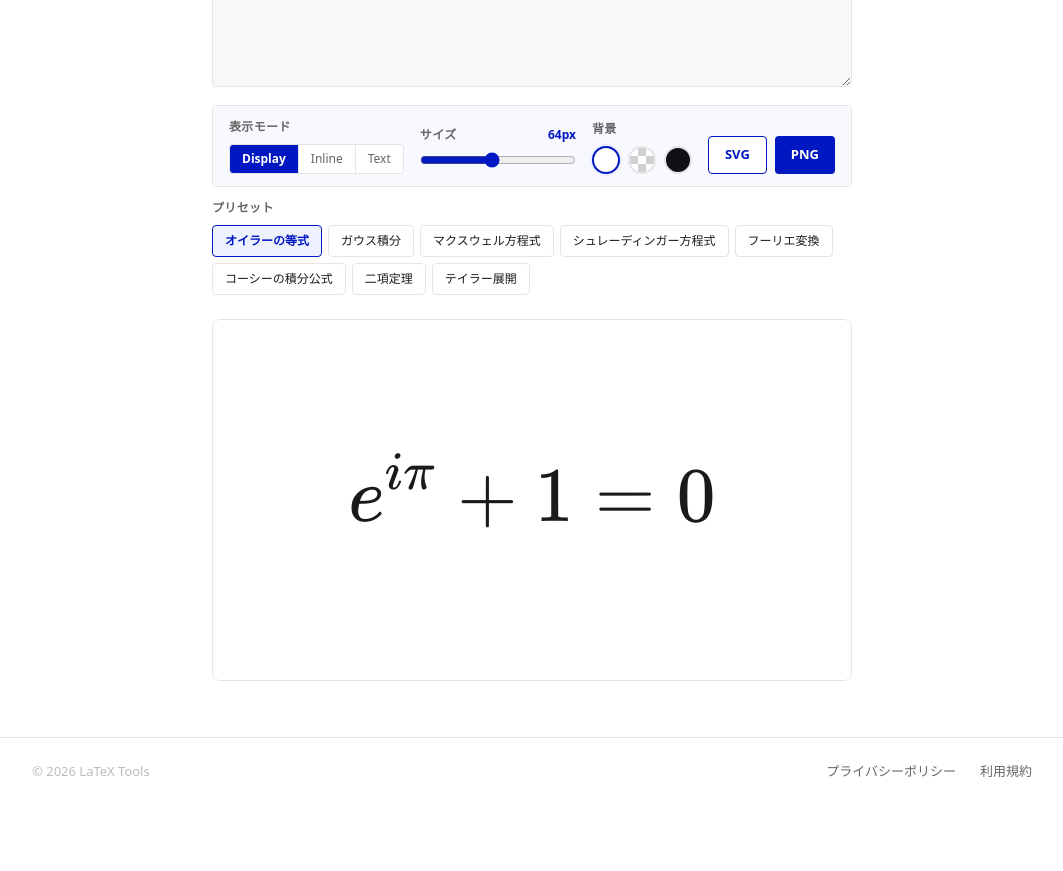
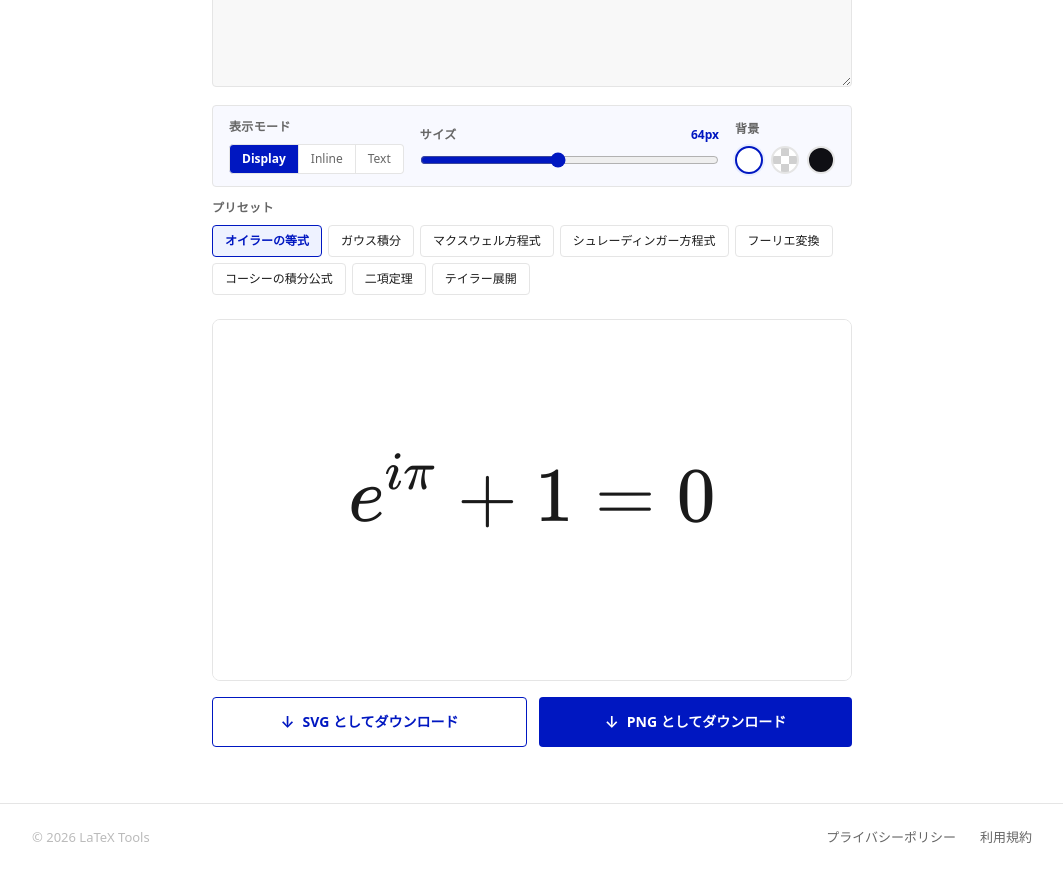
Before and after one commit to icochan-web-service/latex-converter, a Next.js app: page /compile in a window 1280 px wide. Shown: the part 300-1171 px from the top of the page, without its empty margins (108-1171 px from the left). Before the commit the page ends 1105 px from the top, so only its background shows below. Built offline with nearby package versions, Linux system fonts and the light colour scheme; no server answers.

Commit message:
compile page refactaring

```diff
--- a/package.json
+++ b/package.json
@@ -14,6 +14,7 @@
     "@google/generative-ai": "^0.24.1",
     "@stripe/stripe-js": "^9.4.0",
     "@supabase/supabase-js": "^2.105.1",
+    "html2canvas": "^1.4.1",
     "katex": "^0.16.45",
     "next": "16.2.4",
     "react": "19.2.4",
--- a/src/app/compile/page.tsx
+++ b/src/app/compile/page.tsx
@@ -107,55 +107,20 @@ export default function CompilePage() {
     setTimeout(() => URL.revokeObjectURL(url), 1000);
   };
 
-  // PNGエクスポート
+  // PNGエクスポート（html2canvasでDOMをそのままキャプチャ）
   const exportPNG = async () => {
-    if (!katexCSSRef.current) {
-      alert('CSSを読み込み中です。しばらく待ってから再試行してください。');
-      return;
-    }
-    const previewEl = document.getElementById('katex-preview-inner');
-    if (!previewEl) return;
-    const scale = 3;
-    const padding = 48;
-    const rect = previewEl.getBoundingClientRect();
-    const w = Math.max(rect.width + padding * 2, 200);
-    const h = Math.max(rect.height + padding * 2, 100);
-
-    const canvas = document.createElement('canvas');
-    canvas.width = Math.round(w * scale);
-    canvas.height = Math.round(h * scale);
-    const ctx = canvas.getContext('2d')!;
-    ctx.scale(scale, scale);
-
-    if (currentBg === 'white') {
-      ctx.fillStyle = '#ffffff';
-      ctx.fillRect(0, 0, w, h);
-    } else if (currentBg === 'dark') {
-      ctx.fillStyle = '#0f0f14';
-      ctx.fillRect(0, 0, w, h);
-    } else {
-      const cs = 8;
-      for (let x = 0; x < w; x += cs) {
-        for (let y = 0; y < h; y += cs) {
-          ctx.fillStyle =
-            (Math.floor(x / cs) + Math.floor(y / cs)) % 2 === 0 ? '#e0e0e0' : '#ffffff';
-          ctx.fillRect(x, y, cs, cs);
-        }
-      }
-    }
-
-    const svgString = buildSVGString(w, h, padding);
-    const blob = new Blob([svgString], { type: 'image/svg+xml' });
-    const url = URL.createObjectURL(blob);
-    const img = new Image();
-    await new Promise<void>((resolve, reject) => {
-      img.onload = () => resolve();
-      img.onerror = reject;
-      img.src = url;
+    const areaEl = document.getElementById('katex-preview-area');
+    if (!areaEl) return;
+    const { default: html2canvas } = await import('html2canvas');
+    const bgColor =
+      currentBg === 'white' ? '#ffffff' :
+      currentBg === 'dark'  ? '#0f0f14' : null;
+    const canvas = await html2canvas(areaEl, {
+      scale: 3,
+      useCORS: true,
+      backgroundColor: bgColor,
+      logging: false,
     });
-    ctx.drawImage(img, 0, 0);
-    URL.revokeObjectURL(url);
-
     const link = document.createElement('a');
     link.download = 'latex-preview.png';
     link.href = canvas.toDataURL('image/png');
@@ -320,33 +285,6 @@ export default function CompilePage() {
             </div>
           </div>
 
-          {/* エクスポートボタン */}
-          <div style={{ display: 'flex', gap: '8px', marginLeft: 'auto' }}>
-            <button
-              onClick={exportSVG}
-              disabled={!rendered}
-              style={{
-                padding: '8px 16px', fontSize: '13px', fontWeight: '600', borderRadius: '4px',
-                border: `1px solid ${rendered ? '#0017C1' : '#E5E5E5'}`,
-                background: '#FFFFFF', color: rendered ? '#0017C1' : '#bbb',
-                cursor: rendered ? 'pointer' : 'not-allowed', transition: 'all 0.12s',
-              }}
-            >
-              SVG
-            </button>
-            <button
-              onClick={exportPNG}
-              disabled={!rendered}
-              style={{
-                padding: '8px 16px', fontSize: '13px', fontWeight: '600', borderRadius: '4px',
-                border: 'none', background: rendered ? '#0017C1' : '#E5E5E5',
-                color: rendered ? '#FFFFFF' : '#999',
-                cursor: rendered ? 'pointer' : 'not-allowed', transition: 'all 0.12s',
-              }}
-            >
-              PNG
-            </button>
-          </div>
         </div>
 
         {/* ─── プリセット ─── */}
@@ -382,9 +320,11 @@ export default function CompilePage() {
             border: '1px solid #E5E5E5',
             borderRadius: '8px',
             overflow: 'hidden',
+            marginBottom: '16px',
           }}
         >
           <div
+            id="katex-preview-area"
             style={{
               minHeight: '360px',
               display: 'flex',
@@ -428,6 +368,56 @@ export default function CompilePage() {
             )}
           </div>
         </div>
+
+        {/* ─── ダウンロードボタン ─── */}
+        <div style={{ display: 'flex', gap: '12px' }}>
+          <button
+            onClick={exportSVG}
+            disabled={!rendered}
+            style={{
+              flex: 1,
+              display: 'flex',
+              alignItems: 'center',
+              justifyContent: 'center',
+              gap: '8px',
+              padding: '12px 0',
+              fontSize: '14px',
+              fontWeight: '600',
+              borderRadius: '4px',
+              border: `1px solid ${rendered ? '#0017C1' : '#E5E5E5'}`,
+              background: '#FFFFFF',
+              color: rendered ? '#0017C1' : '#bbb',
+              cursor: rendered ? 'pointer' : 'not-allowed',
+              transition: 'all 0.12s',
+            }}
+          >
+            <span style={{ fontSize: '16px' }}>↓</span>
+            SVG としてダウンロード
+          </button>
+          <button
+            onClick={exportPNG}
+            disabled={!rendered}
+            style={{
+              flex: 1,
+              display: 'flex',
+              alignItems: 'center',
+              justifyContent: 'center',
+              gap: '8px',
+              padding: '12px 0',
+              fontSize: '14px',
+              fontWeight: '600',
+              borderRadius: '4px',
+              border: 'none',
+              background: rendered ? '#0017C1' : '#E5E5E5',
+              color: rendered ? '#FFFFFF' : '#999',
+              cursor: rendered ? 'pointer' : 'not-allowed',
+              transition: 'all 0.12s',
+            }}
+          >
+            <span style={{ fontSize: '16px' }}>↓</span>
+            PNG としてダウンロード
+          </button>
+        </div>
       </main>
 
       <Footer />
```
Also changed, not shown: 1 other file (tests, documents, lock files or other folders).
